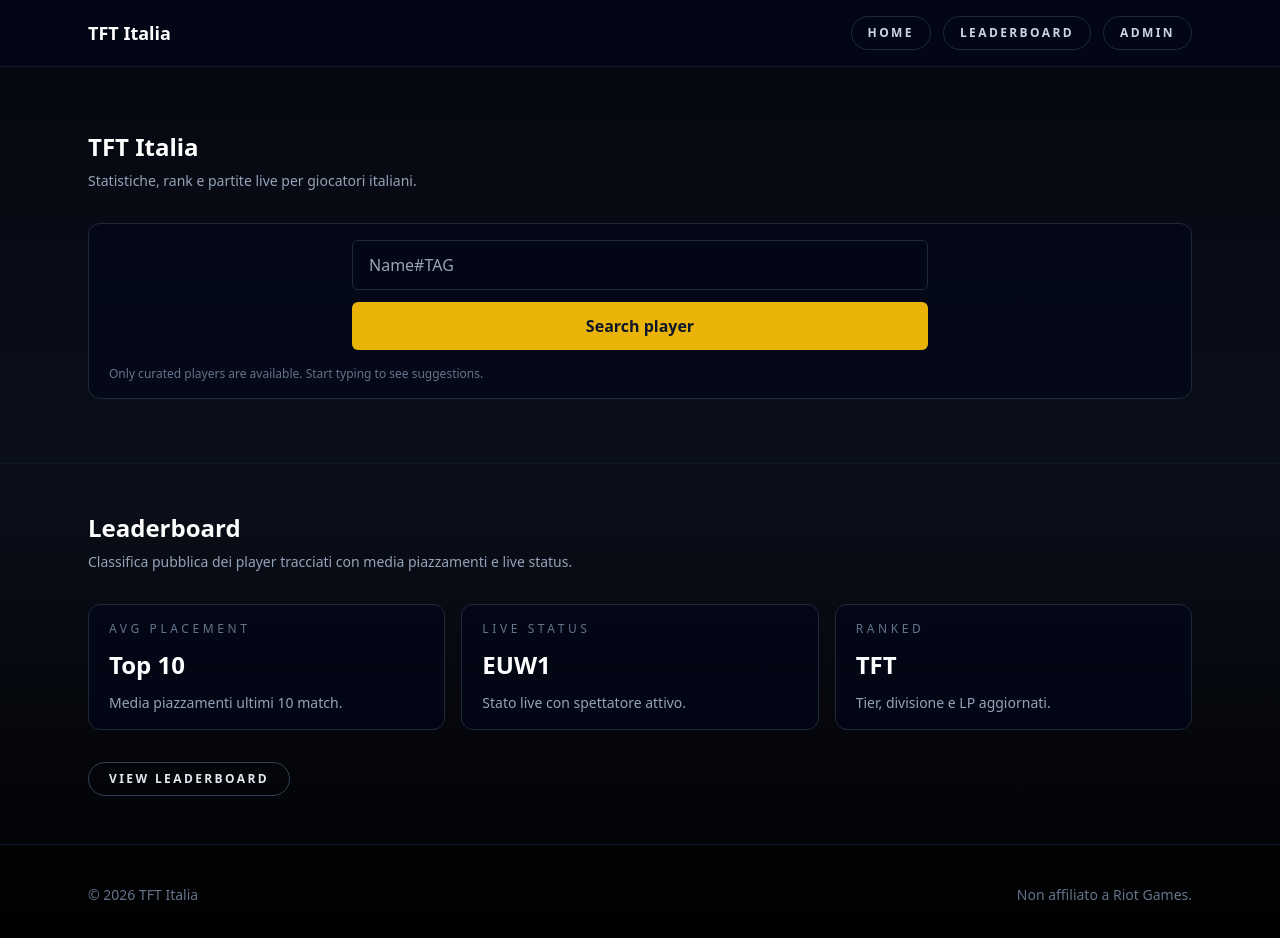
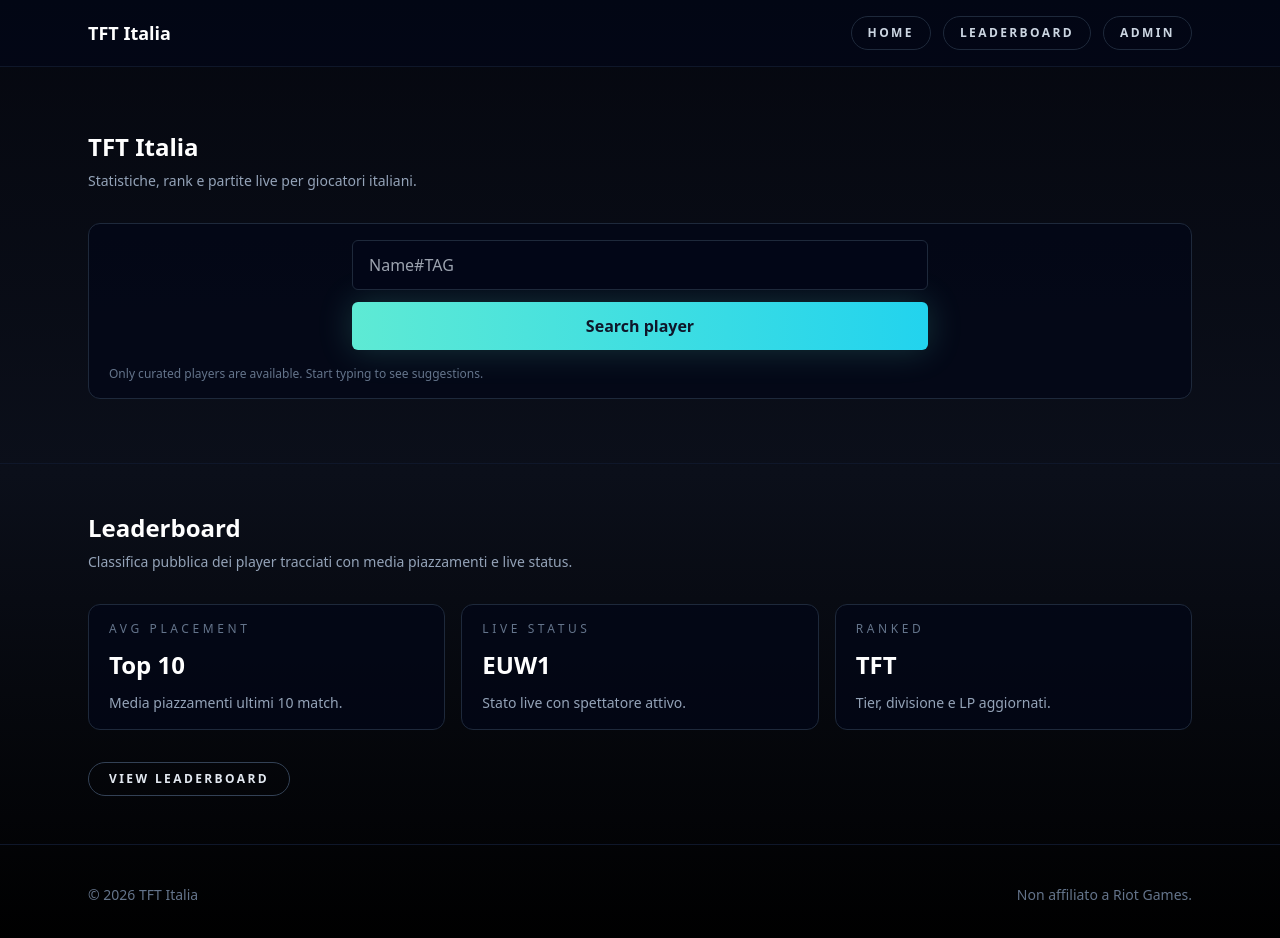
Before and after one commit to EmeraldsHub/tft, a Next.js app: page / in a window 1280 px wide. Shown: the top 938 px of the page. Built offline with nearby package versions, Linux system fonts and the light colour scheme.

Commit message:
fix: small update

```diff
--- a/components/SearchForm.tsx
+++ b/components/SearchForm.tsx
@@ -120,7 +120,7 @@
 
         <button
           type="submit"
-          className="rounded-md bg-yellow-500 px-6 py-3 font-semibold text-slate-900 transition hover:bg-yellow-400"
+          className="rounded-md bg-gradient-to-r from-tft-accent to-tft-accent-strong px-6 py-3 font-semibold text-slate-900 shadow-glow transition hover:brightness-105"
         >
           Search player
         </button>
```
